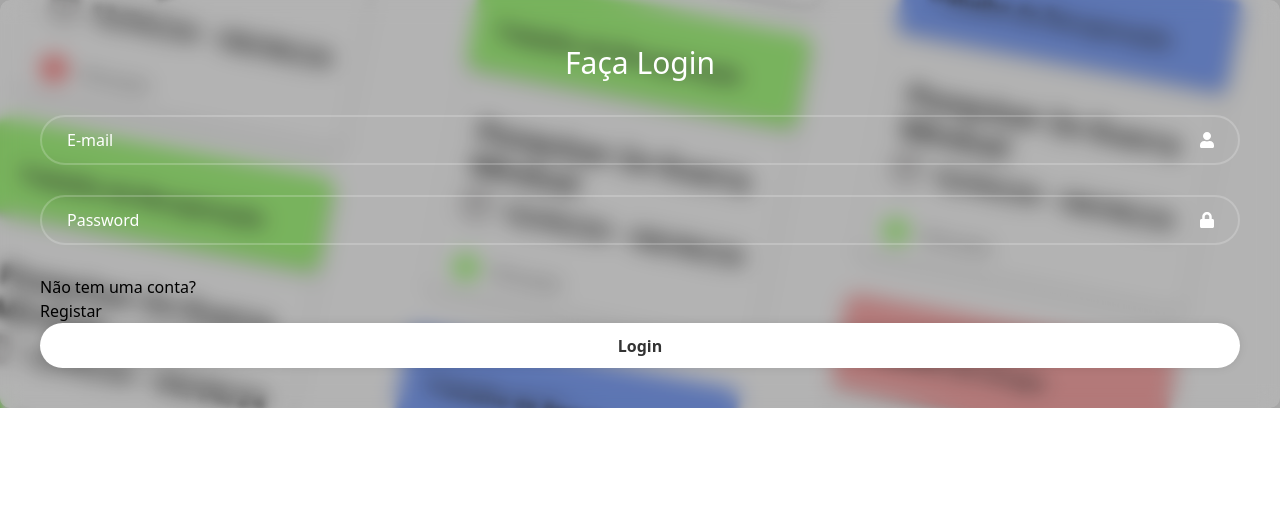
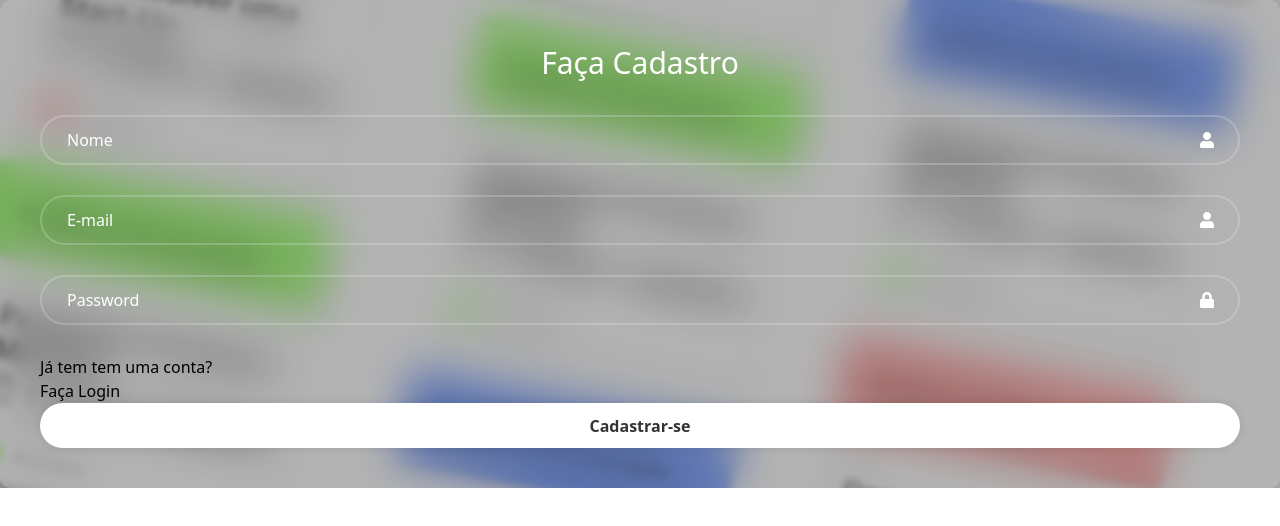
Before and after one commit to oN0V41S/listaTarefas-React, a React (Create React App) app: page /cadastro in a window 1280 px wide. Shown: the top 526 px of the page. Built offline with nearby package versions, Linux system fonts and the light colour scheme.

Commit message:
adicionado página de cadastro

```diff
--- a/src/components/loginForm.css
+++ b/src/components/loginForm.css
@@ -1,5 +1,5 @@
 .formLogin{
-  backdrop-filter: blur(10px);
+  backdrop-filter: blur(20px);
   background: rgba(255, 255, 255, 0.15);
   padding: 40px;
   border-radius: 10px;
--- a/src/pages/cadastro/cadastro.jsx
+++ b/src/pages/cadastro/cadastro.jsx
@@ -28,16 +28,19 @@ export default function Cadastro(){
 
   return (
     <main className="login m-auto w-full mt-0 pt-20 h-[100vh]">
-      <LoginForm formTitle="Faça Login" formButton="Login" onSubmit={onSubmit}>
+      <LoginForm formTitle="Faça Cadastro" formButton="Cadastrar-se" onSubmit={onSubmit}>
+        <InputField type="text" placeholder="Nome" value={username} onChange={onChangeUsername}>
+          <FaUser className="icon" />
+        </InputField>
         <InputField type="text" placeholder="E-mail" value={username} onChange={onChangeUsername}>
           <FaUser className="icon" />
         </InputField>
         <InputField type="password" placeholder="Password" value={password} onChange={onChangePassword}>
           <FaLock className="icon" />
         </InputField>
-        <div className="signup-link">
-          <p>Não tem uma conta?</p>
-          <Link to="/cadastro">Registar</Link>
+        <div className="signup-link flex text-white m-4 m-auto justify-between">
+          <p>Já tem tem uma conta?</p>
+          <Link to="/">Faça Login</Link>
         </div>
       </LoginForm>
     </main>
```
